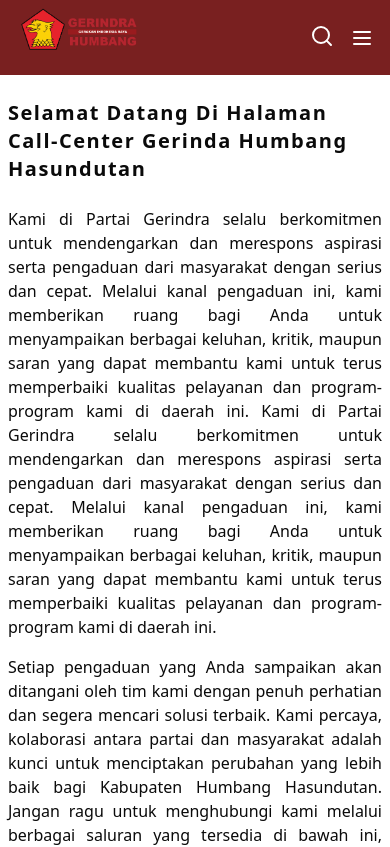
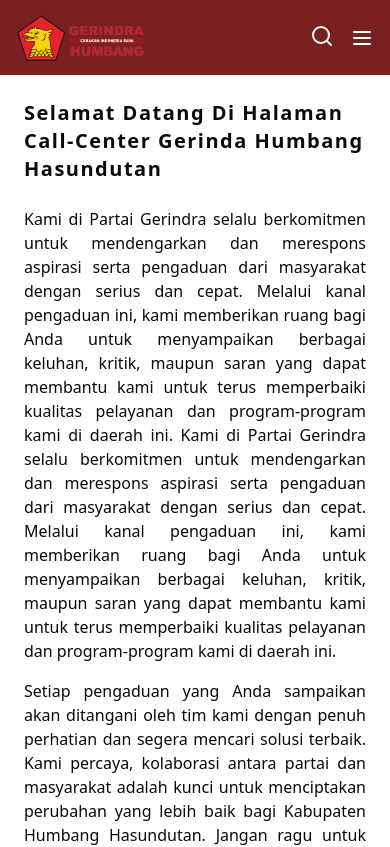
Before and after one commit to fiqrioemry/portal_website_humbahas, a React (Vite) app: page /pengaduan in a window 390 px wide. Shown: the top 847 px of the page. Built offline with nearby package versions, Linux system fonts and the light colour scheme.

Commit message:
update changes

```diff
--- a/src/components/layout/Footer.jsx
+++ b/src/components/layout/Footer.jsx
@@ -10,7 +10,7 @@ const Footer = () => {
         <div className="grid grid-cols-5 gap-6">
           <div className="col-span-5 md:col-span-3 space-y-6">
             <div className="flex md:justify-start justify-center">
-              <div className="w-[400px]">
+              <div className="h-[200px]">
                 <Logo />
               </div>
             </div>
--- a/src/components/layout/NavMenu.jsx
+++ b/src/components/layout/NavMenu.jsx
@@ -103,7 +103,7 @@ const NavMenu = () => {
   return (
     <nav className="bg-accent">
       <div className="flex items-center h-[75px] justify-between px-4 md:px-12">
-        <div className="h-[6rem]">
+        <div className="h-12 md:h-[3.5rem]">
           <Logo />
         </div>
 
--- a/src/pages/Pengaduan.jsx
+++ b/src/pages/Pengaduan.jsx
@@ -13,7 +13,7 @@ import { Textarea } from "@/components/ui/textarea";
 const Pengaduan = () => {
   return (
     <section className="py-6">
-      <div className="container mx-auto space-y-6 md:px-4 px-2">
+      <div className="container mx-auto space-y-6 md:px-4 px-6">
         <div>
           <h2>
             Selamat datang di halaman Call-Center Gerinda Humbang Hasundutan
```
Also changed, not shown: public/gerinda_humbahas_logo.png.
